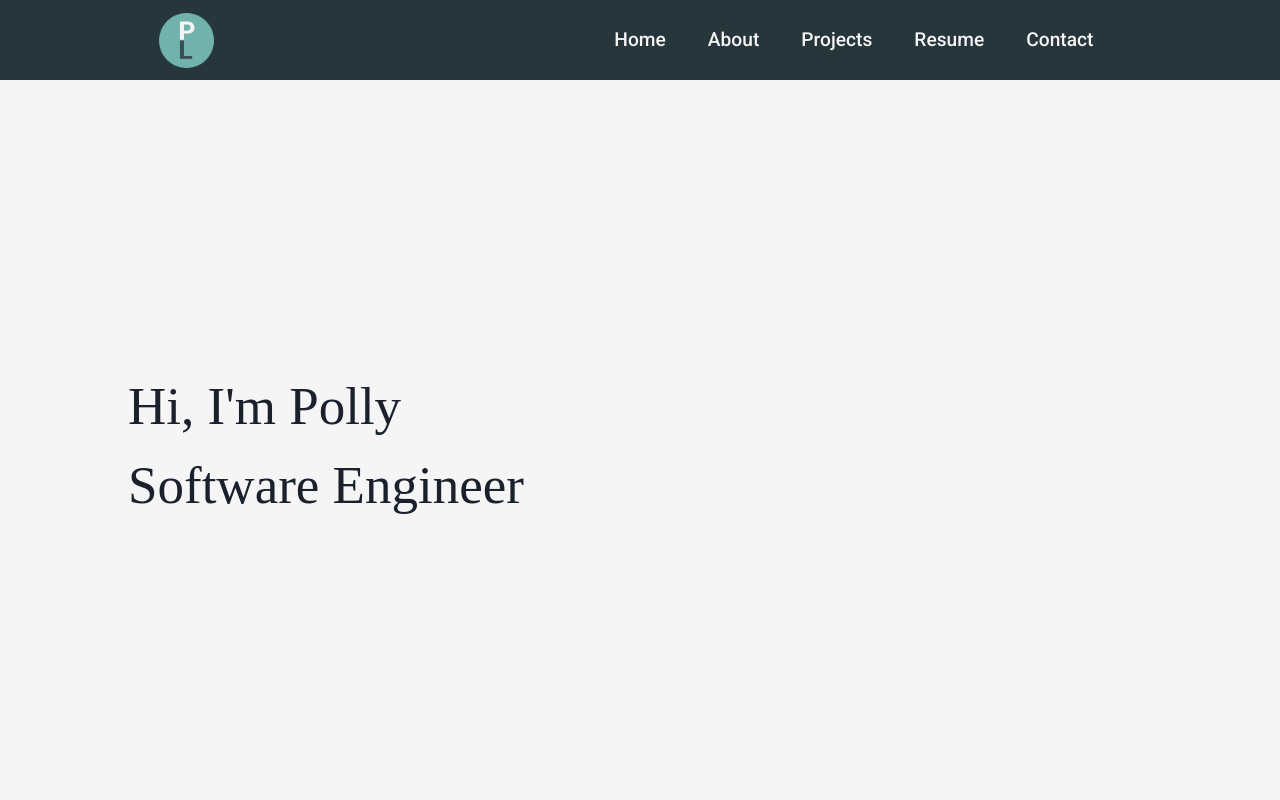
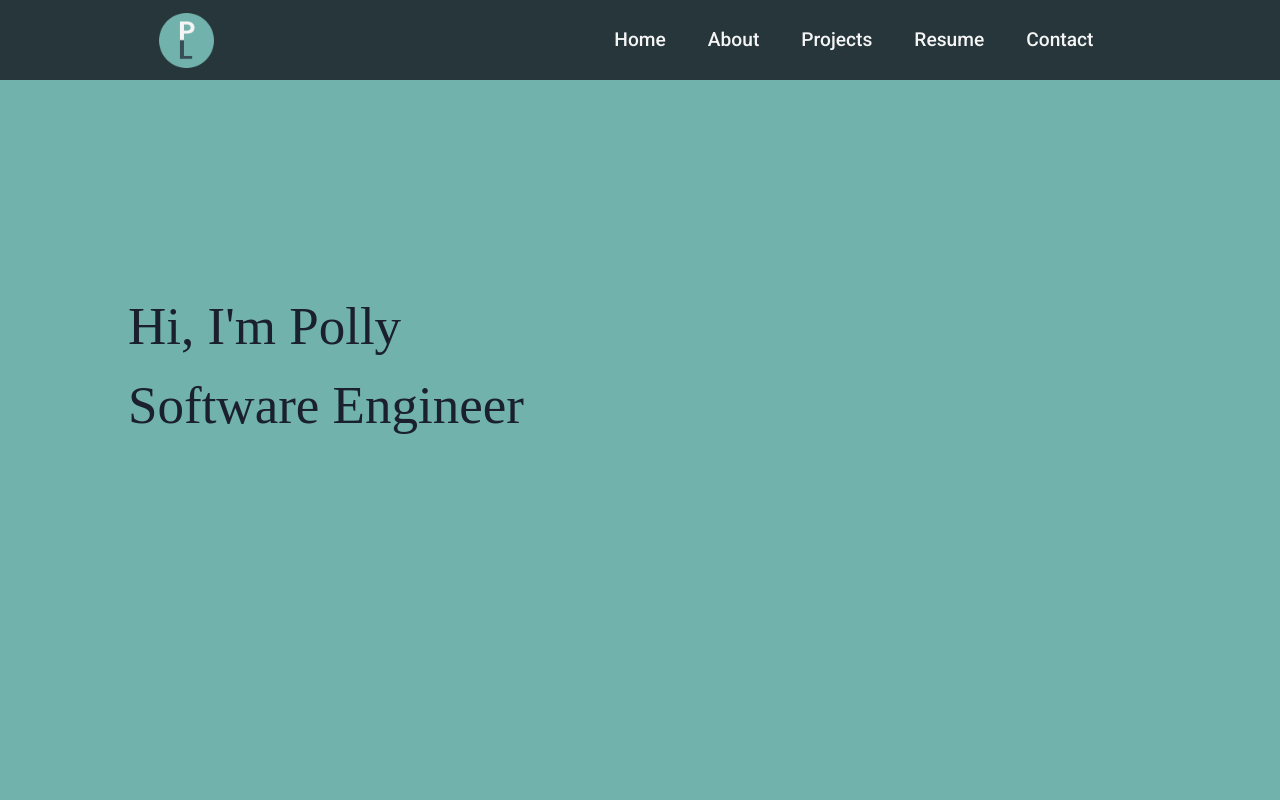
Before and after one commit to pollyliu1/pollyliu1.github.io, a React (Create React App) app: page / in a window 1280 px wide. Shown: the top 800 px of the page. Built offline with nearby package versions, Linux system fonts and the light colour scheme.

Commit message:
Implemented framer-motion

```diff
--- a/package.json
+++ b/package.json
@@ -14,7 +14,7 @@
     "react": "^18.2.0",
     "react-dom": "^18.2.0",
     "react-icons": "^3.11.0",
-    "react-scripts": "5.0.1",
+    "react-scripts": "^5.0.1",
     "web-vitals": "^2.1.4"
   },
   "scripts": {
--- a/src/App.js
+++ b/src/App.js
@@ -2,24 +2,18 @@ import React from 'react';
 import { ChakraProvider, theme, CSSReset } from '@chakra-ui/react';
 import "./App.css"
 import Navbar from "./components/Navbar/Navbar"
-import Home from "./pages/Home"
-import About from "./pages/About"
-import Projects from "./pages/Projects"
+import AnimatedRoutes from "./components/AnimatedRoutes/AnimatedRoutes"
 import Footer from "./components/Footer/Footer"
-import { Route, Routes } from "react-router-dom"
 
+// Note that BrowserRouter is already called in ./index.js
 function App() {
   return (
     <ChakraProvider theme={theme}>
       <div className="App">
-        {/* Import to override browser CSS for theming */}
+        {/* Import to override browser CSS for theming: */}
         <CSSReset />
         <Navbar />
-        <Routes>
-          <Route path="/" element={<Home />} />
-          <Route path="/about" element={<About />} />
-          <Route path="/projects" element={<Projects />} />
-        </Routes>
+        <AnimatedRoutes /> {/* Routing is in AnimatedRoutes.js */}
         <Footer />
       </div>
     </ChakraProvider>
--- /dev/null
+++ b/src/components/AnimatedRoutes/AnimatedRoutes.js
@@ -0,0 +1,22 @@
+import React from 'react'
+import Home from "../../pages/Home"
+import About from "../../pages/About"
+import Projects from "../../pages/Projects"
+import { Route, Routes, /* for framer-motion */ useLocation } from "react-router-dom"
+import { AnimatePresence } from "framer-motion"
+
+function AnimatedRoutes() {
+    const location = useLocation();
+
+    return(
+        <AnimatePresence>
+            <Routes location={location} key={location.pathname}>
+                <Route path="/" element={<Home />} />
+                <Route path="/about" element={<About />} />
+                <Route path="/projects" element={<Projects />} />
+            </Routes>
+        </AnimatePresence>
+    )
+}
+
+export default AnimatedRoutes
--- a/src/pages/About.css
+++ b/src/pages/About.css
@@ -10,7 +10,7 @@
 }
 
 .headshot {
-    max-height: 70vh;
+    max-height: 60vh;
     max-width: 80vw;
     padding: 7px;
     margin: 40px;
--- a/src/pages/About.js
+++ b/src/pages/About.js
@@ -1,17 +1,25 @@
 import React from 'react'
 import "./About.css"
-import { Box, Flex, Image } from '@chakra-ui/react';
+import { Box, Flex, Image, Text } from '@chakra-ui/react';
 import "../App.css";
+import { motion } from "framer-motion"
 
 class About extends React.Component {
     render() {
         return(
             <Box className="about">
-                <Flex className="headshot-container">
-                    <Image className="headshot" src="headshot.png"
-                    boxShadow="dark-lg" rounded="lg" />
-                </Flex>
-
+                <motion.div
+                initial={{ width: 0 }}
+                animate={{ width: "100vw" }}
+                exit={{ x: window.innerWidth, transition: {duration: 0.1} }}>
+                    <Flex className="headshot-container">
+                        <Image className="headshot" src="headshot.png"
+                        boxShadow="dark-lg" rounded="lg" />
+                    </Flex>
+                    <Text>
+                        Hello
+                    </Text>
+                </motion.div>
             </Box>
         )
     }
--- a/src/pages/Home.css
+++ b/src/pages/Home.css
@@ -2,14 +2,13 @@
 
 .home {
     height: calc(100vh - 80px);
-    background-color: var(--whiteMain);
+    background-color: var(--tealMain);
 }
 
 .text-container {
     position: absolute;
     left: 10%;
-    top: 50%;
-    transform: translateY(-70%);
+    top: 30%;
     width: 60vw;
     max-height: 90%;
 }
--- a/src/pages/Home.js
+++ b/src/pages/Home.js
@@ -1,16 +1,21 @@
 import React from 'react'
 import "./Home.css"
 import { Box, Text } from '@chakra-ui/react';
+import { motion } from "framer-motion"
 
 class Home extends React.Component {
     render() {
         return(
-            <Box className="home">
+            // motion.div works like a normal div
+            <motion.div className="home"
+            initial={{ width: 0 }}
+            animate={{ width: "100vw" }}
+            exit={{ x: window.innerWidth, transition: {duration: 0.1} }}>
                 <Box className="text-container">
                     <Text className="text">Hi, I'm Polly</Text>
                     <Text className="text">Software Engineer</Text>
                 </Box>
-            </Box>
+            </motion.div>
         )
     }
 }
--- a/src/pages/Projects.css
+++ b/src/pages/Projects.css
@@ -1,6 +1,7 @@
 @import "../App.css";
 
 .projects {
+    min-height: calc(100vh - 80px);
     background: var(--tealMain);
     padding: 50px;
     display: grid;
@@ -20,7 +21,8 @@
 .card {
     background-color: var(--whiteMain) !important;
     color: var(--whiteMain);
-    flex-shrink: 0;
+    /* Ensures cards do not stretch vertically to fill height: */
+    align-self: center;
     transition: all .2s ease-in-out;
 }
 
--- a/src/pages/Projects.js
+++ b/src/pages/Projects.js
@@ -11,11 +11,15 @@ import {
     Stack,
     Divider } from '@chakra-ui/react'
 // Box renders a div by default
-
+import { motion } from "framer-motion"
 
 class Projects extends React.Component {
     render() {
         return(
+            <motion.div
+                initial={{ width: 0 }}
+                animate={{ width: "100vw" }}
+                exit={{ x: window.innerWidth, transition: {duration: 0.1} }}>
             <Flex className="projects">
                 <Card className="card uwstream" maxW='sm'>
                     <CardBody>
@@ -90,6 +94,7 @@ class Projects extends React.Component {
                     </CardFooter>
                 </Card>
             </Flex>
+            </motion.div>
         )
     }
 }
```
Also changed, not shown: src/App.css (line endings or trailing spaces), 1 other file (tests, documents, lock files or other folders).
